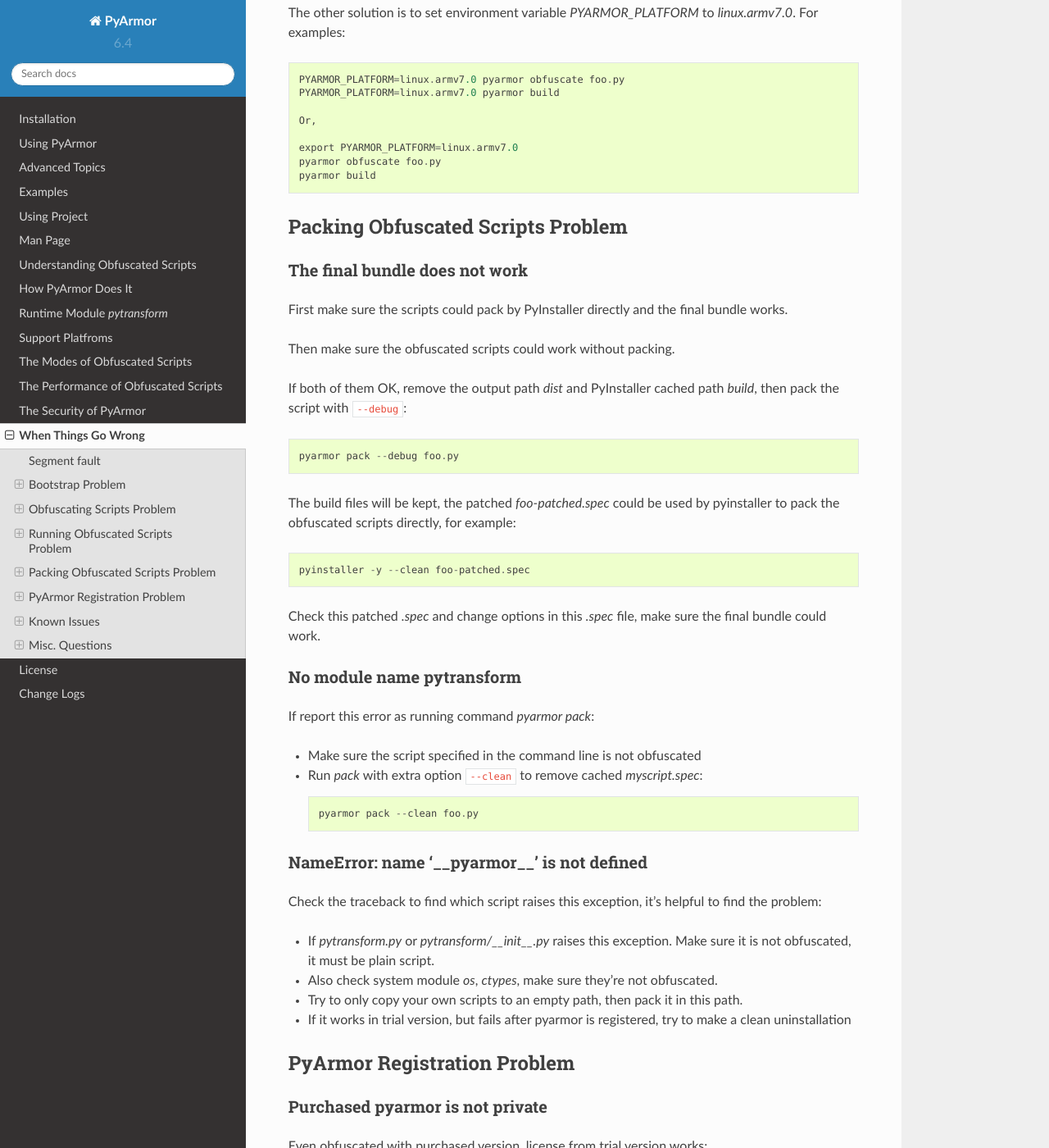
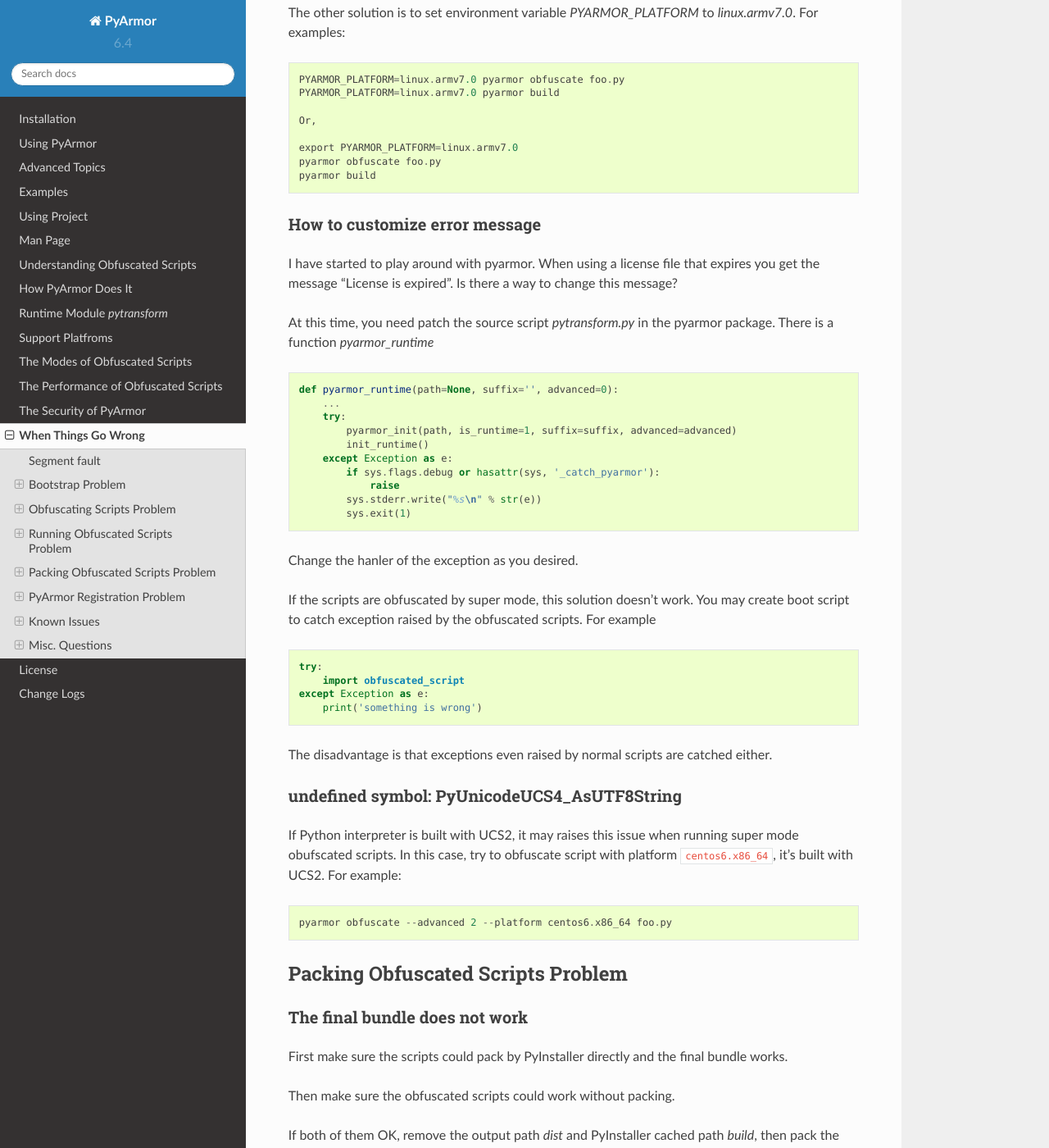
Before and after one commit to dashingsoft/pyarmor, a Sphinx documentation site: the page built from docs/questions.rst, in a window 1280 px wide and 1400 px high, scrolled down 7778 px. Shown: the whole window at 82% size. Built offline with Sphinx 7.4.7 and the Read the Docs theme 2.0.0, drawn with Linux system fonts in a browser that asks for light colours.

Commit message:
Add new qa

```diff
--- a/docs/questions.rst
+++ b/docs/questions.rst
@@ -377,6 +377,54 @@
     pyarmor obfuscate foo.py
     pyarmor build
 
+How to customize error message
+~~~~~~~~~~~~~~~~~~~~~~~~~~~~~~
+
+I have started to play around with pyarmor. When using a license file that
+expires you get the message “License is expired”. Is there a way to change this
+message?
+
+At this time, you need patch the source script `pytransform.py` in the pyarmor
+package. There is a function `pyarmor_runtime`
+
+.. code:: python
+
+    def pyarmor_runtime(path=None, suffix='', advanced=0):
+        ...
+        try:
+            pyarmor_init(path, is_runtime=1, suffix=suffix, advanced=advanced)
+            init_runtime()
+        except Exception as e:
+            if sys.flags.debug or hasattr(sys, '_catch_pyarmor'):
+                raise
+            sys.stderr.write("%s\n" % str(e))
+            sys.exit(1)
+
+Change the hanler of the exception as you desired.
+
+If the scripts are obfuscated by super mode, this solution doesn't work. You may
+create boot script to catch exception raised by the obfuscated scripts. For
+example
+
+.. code:: python
+
+   try:
+       import obfuscated_script
+   except Exception as e:
+       print('something is wrong')
+
+The disadvantage is that exceptions even raised by normal scripts are catched
+either.
+
+undefined symbol: PyUnicodeUCS4_AsUTF8String
+~~~~~~~~~~~~~~~~~~~~~~~~~~~~~~~~~~~~~~~~~~~~
+
+If Python interpreter is built with UCS2, it may raises this issue when running
+super mode obufscated scripts. In this case, try to obfuscate script with
+platform ``centos6.x86_64``, it's built with UCS2. For example::
+
+    pyarmor obfuscate --advanced 2 --platform centos6.x86_64 foo.py
+
 
 Packing Obfuscated Scripts Problem
 ----------------------------------
```
